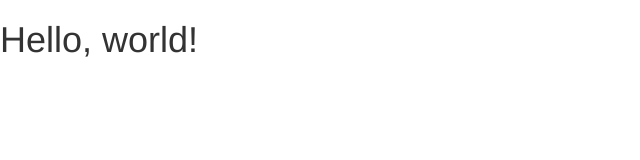
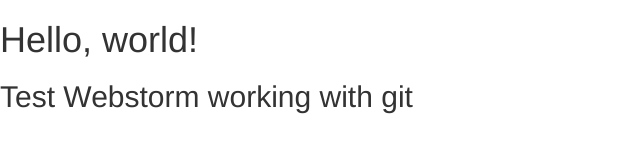
Before and after one commit to xunrongl/xunrongl.github.io, a plain HTML site: page index.html in a window 1280 px wide. Shown: the whole page, without its empty margins (0-640 px from the left). Drawn offline with nearby package versions, Linux system fonts and the light colour scheme.

Commit message:
Test Git commit in webstorm

```diff
--- a/index.html
+++ b/index.html
@@ -19,6 +19,8 @@
   <body>
     <h1>Hello, world!</h1>
 
+    <h2>Test Webstorm working with git</h2>
+
     <!-- jQuery (necessary for Bootstrap's JavaScript plugins) -->
     <script src="https://ajax.googleapis.com/ajax/libs/jquery/1.11.2/jquery.min.js"></script>
     <!-- Include all compiled plugins (below), or include individual files as needed -->
```
